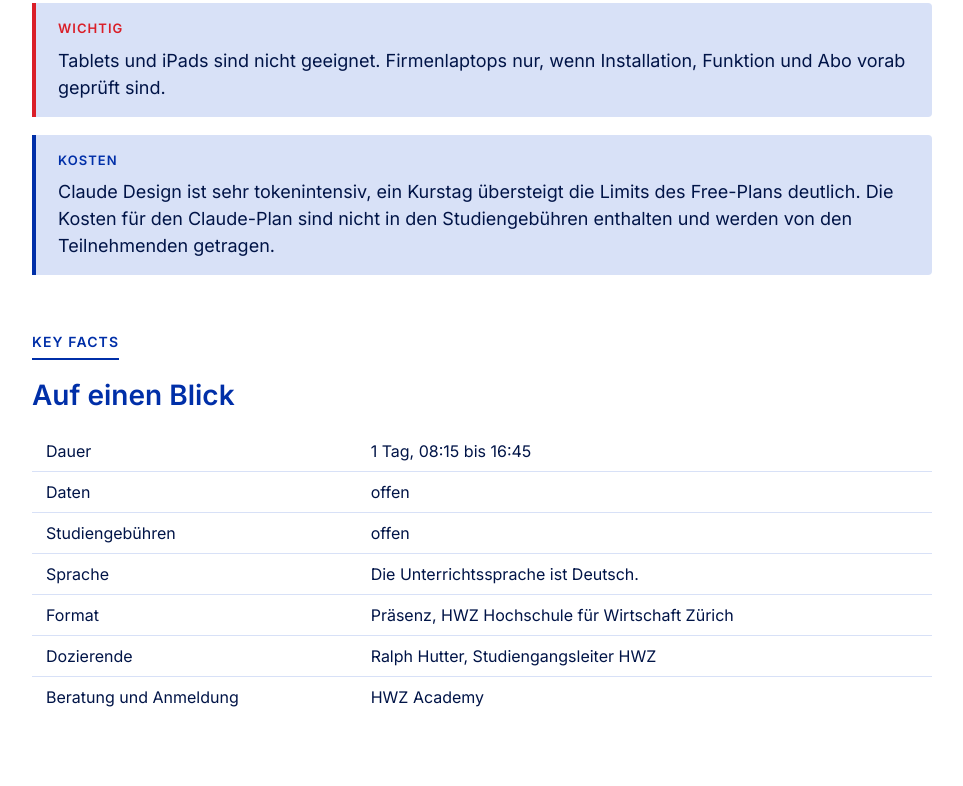
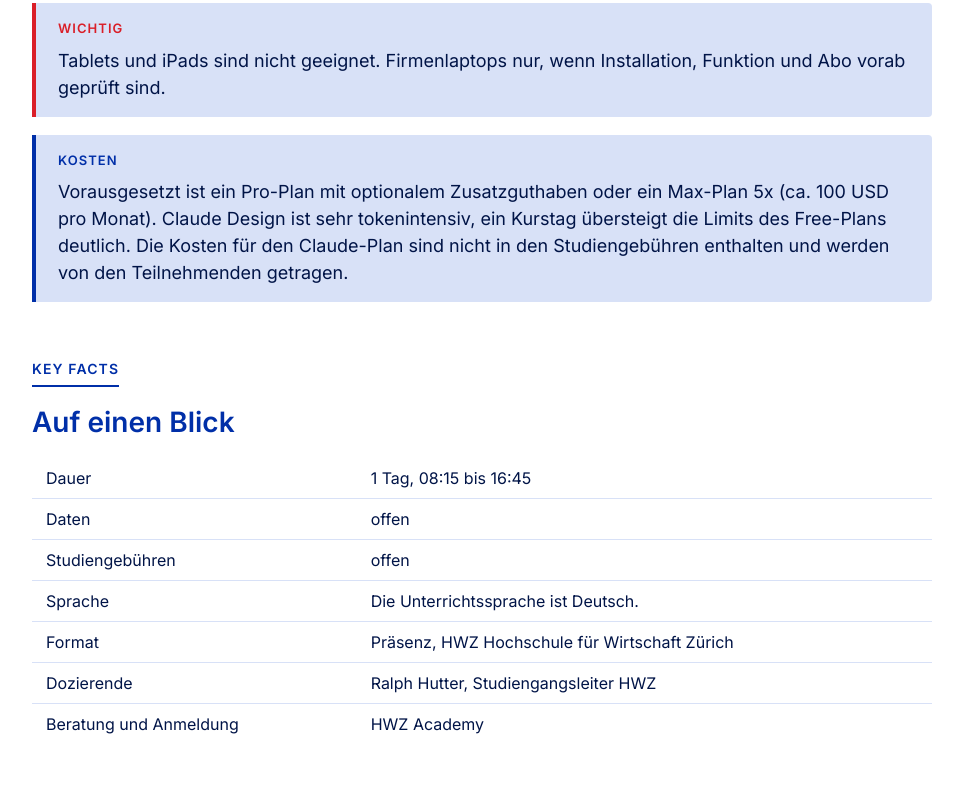
Before and after one commit to ralphhutter/ralphhutter.github.io, a plain HTML site: page claude-design/index.html in a window 1280 px wide. Shown: the part 3089-3875 px from the top of the page, without its empty margins (158-1121 px from the left). Drawn offline with Linux system fonts and the light colour scheme.

Commit message:
docs(claude-design): cost box wording
Co-Authored-By: Claude Opus 5.5 <noreply@anthropic.com>
Claude-Session: https://claude.ai/code/session_01XfRbAF8C91LLVdPbUkUuDi

```diff
--- a/claude-design/index.html
+++ b/claude-design/index.html
@@ -248,7 +248,7 @@
     </div>
     <div class="note">
       <span class="k">Kosten</span>
-      <p>Claude Design ist sehr tokenintensiv, ein Kurstag übersteigt die Limits des Free-Plans deutlich. Die Kosten für den Claude-Plan sind nicht in den Studiengebühren enthalten und werden von den Teilnehmenden getragen.</p>
+      <p>Vorausgesetzt ist ein Pro-Plan mit optionalem Zusatzguthaben oder ein Max-Plan 5x (ca. 100 USD pro Monat). Claude Design ist sehr tokenintensiv, ein Kurstag übersteigt die Limits des Free-Plans deutlich. Die Kosten für den Claude-Plan sind nicht in den Studiengebühren enthalten und werden von den Teilnehmenden getragen.</p>
     </div>
   </section>
 
```
